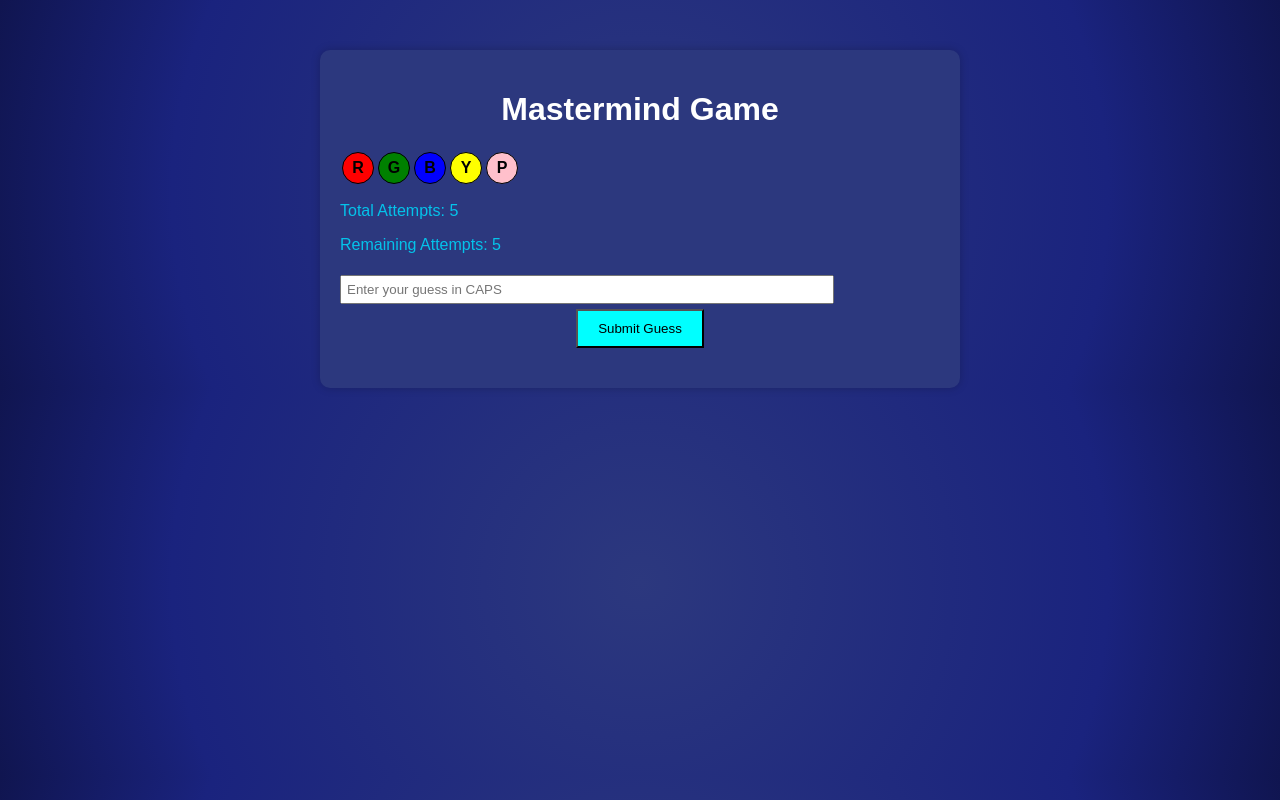
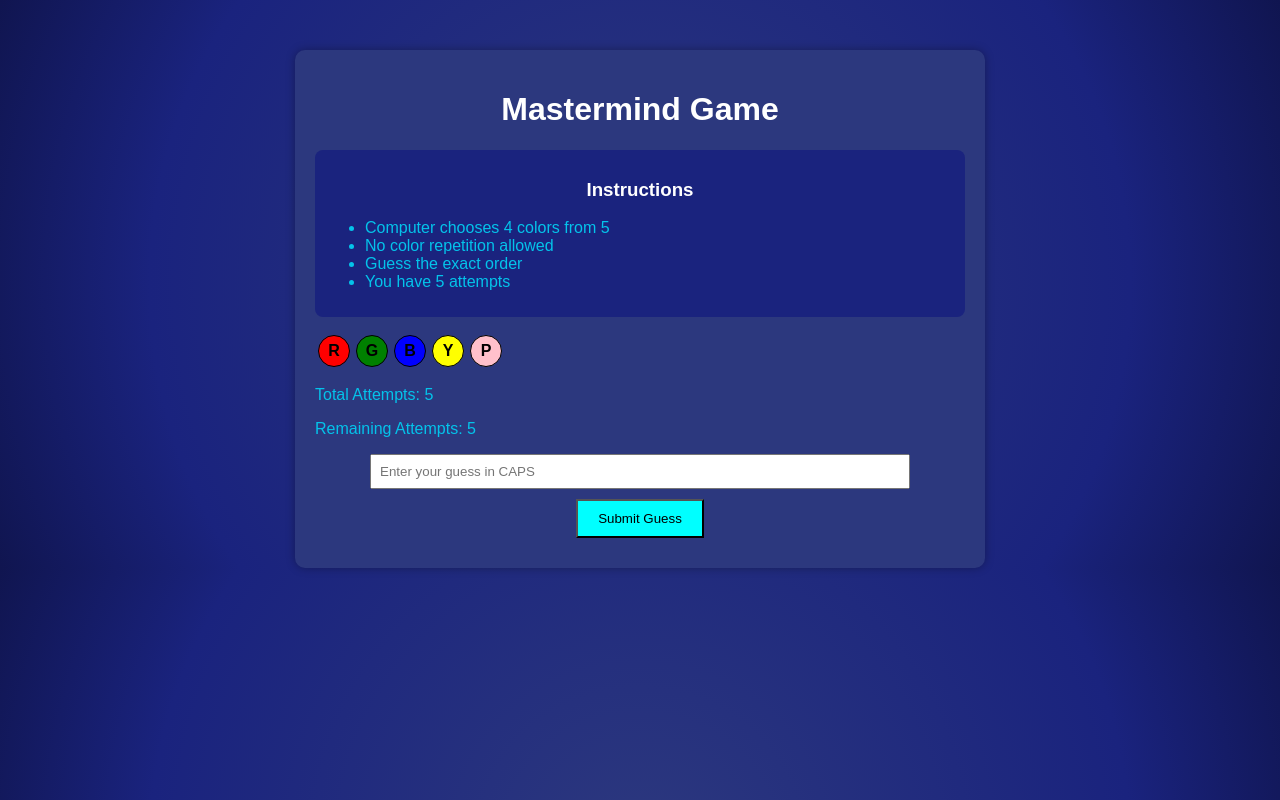
Before and after one commit to gupta510soumya-code/mastermind-game, a plain HTML site: page index.html in a window 1280 px wide. Both pictures are taken after a click on the button "Play". Drawn offline with Linux system fonts and the light colour scheme.

Commit message:
Update index.html
Updated Mastermind game UI and instructions

```diff
--- a/index.html
+++ b/index.html
@@ -1,99 +1,81 @@
 <!DOCTYPE html>
 <html lang="en">
 <head>
-    <meta charset="UTF-8" />
-    <meta name="viewport" content="width=device-width, initial-scale=1.0" />
+<meta charset="UTF-8">
+<meta name="viewport" content="width=device-width, initial-scale=1.0">
 <title>Mastermind Game</title>
+
 <style>
 body {
     font-family: Arial, sans-serif;
-        background-color: #f0f0f0;
+    background: radial-gradient(circle at center, #2C387E 0%, #1A237E 70%, #101550 100%);
     margin: 0;
     padding: 0;
-        background: #1A237E;
-    background: radial-gradient(circle at center, #2C387E 0%, #1A237E 70%, #101550 100%);
-
 }
 .container {
-        max-width: 600px;
+    max-width: 650px;
     margin: auto;
     padding: 20px;
     background: #2C387E;
     margin-top: 50px;
     border-radius: 10px;
-        box-shadow: 0 0 10px rgba(0, 0, 0, 0.2);
+    box-shadow: 0 0 10px rgba(0,0,0,0.3);
 }
-      h1,
-      h2 {
+h1, h2,h3{
     text-align: center;
-        color: #FFFFFF;
+    color: white;
 }
-      #levelselect{
-        background-color: #3F51B5;
-        padding: 10px 20px;
-        display: block;
-        margin-left: auto;
-        margin-right: auto;
-        color: #FFFFFF;
 
+p, li {
+    color: #04C3EA;
 }
 button {
     background-color: aqua;
     padding: 10px 20px;
     display: block;
-        margin-left: auto;
-        margin-right: auto;
+    margin: 10px auto;
     cursor: pointer;
 }
-      input {
-        padding: 5px;
+select, input {
+    padding: 8px;
     width: 80%;
-        margin: 5px 0;
+    margin: 5px auto;
+    display: block;
 }
-      .game-board {
-        margin-top: 20px;
+.colors span, .peg {
+    width: 30px;
+    height: 30px;
+    border-radius: 50%;
+    margin: 3px;
+    display: inline-flex;
+    align-items: center;
+    justify-content: center;
+    font-weight: bold;
+    border: 1px solid black;
+    color: black;
 }
 .attempt {
     display: flex;
     align-items: center;
     margin-bottom: 10px;
 }
-      .peg {
-        width: 30px;
-        height: 30px;
-        border-radius: 50%;
-        margin: 2px;
-        border: 1px solid #f6f4f4;
-        display: inline-flex;
-        align-items: center;
-        justify-content: center;
-        font-weight: bold;
-      }
 .feedback {
     margin-left: 10px;
     font-weight: bold;
+    color: white;
 }
-      .colors {
-        margin: 10px 0;
-      }
-      .colors span {
-        display: inline-block;
-        width: 30px;
-        height: 30px;
-        border-radius: 50%;
-        margin: 2px;
-        border: 1px solid #000;
-        color: black;
-        text-align: center;
-        line-height: 30px;
-        font-weight: bold;
-      }
-      p{
-        color: rgb(4, 195, 234);
+.instructions {
+    background: #1A237E;
+    padding: 10px;
+    border-radius: 8px;
+    margin-bottom: 15px;
 }
 </style>
 </head>
+
 <body>
+
+<!-- PAGE 1 -->
 <div id="page1" class="container">
     <h1>Mastermind Game</h1>
     <h2>Select Level</h2>
@@ -103,20 +85,22 @@
         <option value="3">Level 3 - Hard</option>
         <option value="4">Level 4 - Insane</option>
     </select>
-      <br />
     <button onclick="startGame()">Play</button>
 </div>
 
-    <div id="page2" class="container" style="display: none">
+<!-- PAGE 2 -->
+<div id="page2" class="container" style="display:none;">
     <h1>Mastermind Game</h1>
+
+    <!-- Instructions -->
+    <div class="instructions" id="instructions"></div>
+
     <div class="colors" id="colorList"></div>
+
     <p>Total Attempts: <span id="totalAttempts"></span></p>
     <p>Remaining Attempts: <span id="remainingAttempts"></span></p>
-      <input
-        type="text"
-        id="guessInput"
-        placeholder="Enter your guess in CAPS"
-      />
+
+    <input type="text" id="guessInput" placeholder="Enter your guess in CAPS">
     <button onclick="makeGuess()">Submit Guess</button>
 
     <div class="game-board" id="pastAttempts"></div>
@@ -124,38 +108,50 @@
 
 <script>
 const levels = {
-        1: { colors: ["R", "G", "B", "Y", "P"], length: 4, maxAttempts: 5 },
+    1: {
+        colors: ["R","G","B","Y","P"],
+        length: 4,
+        maxAttempts: 5,
+        instructions: [
+            "Computer chooses 4 colors from 5",
+            "No color repetition allowed",
+            "Guess the exact order",
+            "You have 5 attempts"
+        ]
+    },
     2: {
-          colors: ["R", "G", "B", "Y", "P", "O", "V", "S"],
+        colors: ["R","G","B","Y","P","O","V","S"],
         length: 5,
         maxAttempts: 5,
+        instructions: [
+            "Computer chooses 5 colors from 8",
+            "No color repetition allowed",
+            "Guess the exact order",
+            "You have 5 attempts"
+        ]
     },
     3: {
-          colors: ["R", "G", "B", "Y", "P", "O", "V", "S", "W", "I", "N"],
+        colors: ["R","G","B","Y","P","O","V","S","W","I","N"],
         length: 6,
         maxAttempts: 8,
+        instructions: [
+            "Computer chooses 6 colors from 11",
+            "No color repetition allowed",
+            "Guess the exact order",
+            "You have 8 attempts"
+        ]
     },
     4: {
-          colors: [
-            "R",
-            "G",
-            "B",
-            "Y",
-            "P",
-            "O",
-            "V",
-            "S",
-            "W",
-            "I",
-            "C",
-            "M",
-            "L",
-            "T",
-            "N",
-          ],
+        colors: ["R","G","B","Y","P","O","V","S","W","I","C","M","L","T","N"],
         length: 7,
         maxAttempts: 8,
-        },
+        instructions: [
+            "Computer chooses 7 colors from 15",
+            "No color repetition allowed",
+            "Guess the exact order",
+            "You have 8 attempts"
+        ]
+    }
 };
 
 let secretCode = [];
@@ -166,6 +162,7 @@
 function startGame() {
     selectedLevel = parseInt(document.getElementById("levelselect").value);
     const level = levels[selectedLevel];
+
     secretCode = shuffle(level.colors).slice(0, level.length);
     attempts = 0;
     maxAttempts = level.maxAttempts;
@@ -176,13 +173,20 @@
     document.getElementById("totalAttempts").textContent = maxAttempts;
     document.getElementById("remainingAttempts").textContent = maxAttempts;
 
+    // Instructions
+    document.getElementById("instructions").innerHTML =
+        "<h3>Instructions</h3><ul>" +
+        level.instructions.map(i => `<li>${i}</li>`).join("") +
+        "</ul>";
+
+    // Color list
     const colorListDiv = document.getElementById("colorList");
     colorListDiv.innerHTML = "";
-        level.colors.forEach((c) => {
-          const colorSpan = document.createElement("span");
-          colorSpan.textContent = c;
-          colorSpan.style.backgroundColor = getColor(c);
-          colorListDiv.appendChild(colorSpan);
+    level.colors.forEach(c => {
+        const span = document.createElement("span");
+        span.textContent = c;
+        span.style.backgroundColor = getColor(c);
+        colorListDiv.appendChild(span);
     });
 
     document.getElementById("pastAttempts").innerHTML = "";
@@ -194,9 +198,10 @@
     const level = levels[selectedLevel];
 
     if (input.length !== level.length) {
-          alert(`Guess must have exactly ${level.length} letters!`);
+        alert(`Enter exactly ${level.length} letters`);
         return;
     }
+
     for (let ch of input) {
         if (!level.colors.includes(ch)) {
             alert(`Invalid color: ${ch}`);
@@ -206,16 +211,14 @@
 
     attempts++;
     let feedback = [];
+
     for (let i = 0; i < level.length; i++) {
-          if (input[i] === secretCode[i]) feedback.push("X");
-          else feedback.push("O");
+        feedback.push(input[i] === secretCode[i] ? "X" : "O");
     }
 
-        const pastDiv = document.getElementById("pastAttempts");
     const attemptDiv = document.createElement("div");
     attemptDiv.className = "attempt";
 
-        // Add colored pegs with letters
     for (let ch of input) {
         const peg = document.createElement("div");
         peg.className = "peg";
@@ -224,59 +227,38 @@
         attemptDiv.appendChild(peg);
     }
 
-        // Feedback next to pegs
-        const feedbackSpan = document.createElement("span");
-        feedbackSpan.className = "feedback";
-        feedbackSpan.textContent = feedback.join("");
-        attemptDiv.appendChild(feedbackSpan);
+    const fb = document.createElement("span");
+    fb.className = "feedback";
+    fb.textContent = feedback.join("");
+    attemptDiv.appendChild(fb);
 
-        pastDiv.appendChild(attemptDiv);
+    document.getElementById("pastAttempts").appendChild(attemptDiv);
+    document.getElementById("remainingAttempts").textContent = maxAttempts - attempts;
 
-        document.getElementById("remainingAttempts").textContent =
-          maxAttempts - attempts;
-
-        if (feedback.every((f) => f === "X")) {
-          alert(
-            `Congratulations! You guessed the code: ${secretCode.join("")}`
-          );
+    if (feedback.every(f => f === "X")) {
+        alert("🎉 You guessed the correct code!");
         location.reload();
     } else if (attempts >= maxAttempts) {
-          alert(`Game Over! The code was: ${secretCode.join("")}`);
+        alert(`❌ Game Over! Code was ${secretCode.join("")}`);
         location.reload();
     }
 
     document.getElementById("guessInput").value = "";
 }
 
-      function shuffle(array) {
-        let arr = array.slice();
-        for (let i = arr.length - 1; i > 0; i--) {
-          const j = Math.floor(Math.random() * (i + 1));
-          [arr[i], arr[j]] = [arr[j], arr[i]];
-        }
-        return arr;
+function shuffle(arr) {
+    return arr.slice().sort(() => Math.random() - 0.5);
 }
 
-      function getColor(letter) {
-        const colorsMap = {
-          R: "red",
-          G: "green",
-          B: "blue",
-          Y: "yellow",
-          P: "pink",
-          O: "orange",
-          V: "violet",
-          S: "silver",
-          W: "black",
-          I: "indigo",
-          N: "cyan",
-          C: "beige",
-          M: "magenta",
-          L: "lavender",
-          T: "tan",
+function getColor(l) {
+    const map = {
+        R:"red", G:"green", B:"blue", Y:"yellow", P:"pink", O:"orange",
+        V:"violet", S:"silver", W:"black", I:"indigo", N:"cyan",
+        C:"beige", M:"magenta", L:"lavender", T:"tan"
     };
-        return colorsMap[letter] || "gray";
+    return map[l] || "gray";
 }
 </script>
+
 </body>
 </html>
```
Lines whose indentation alone changed are shown as unchanged.
